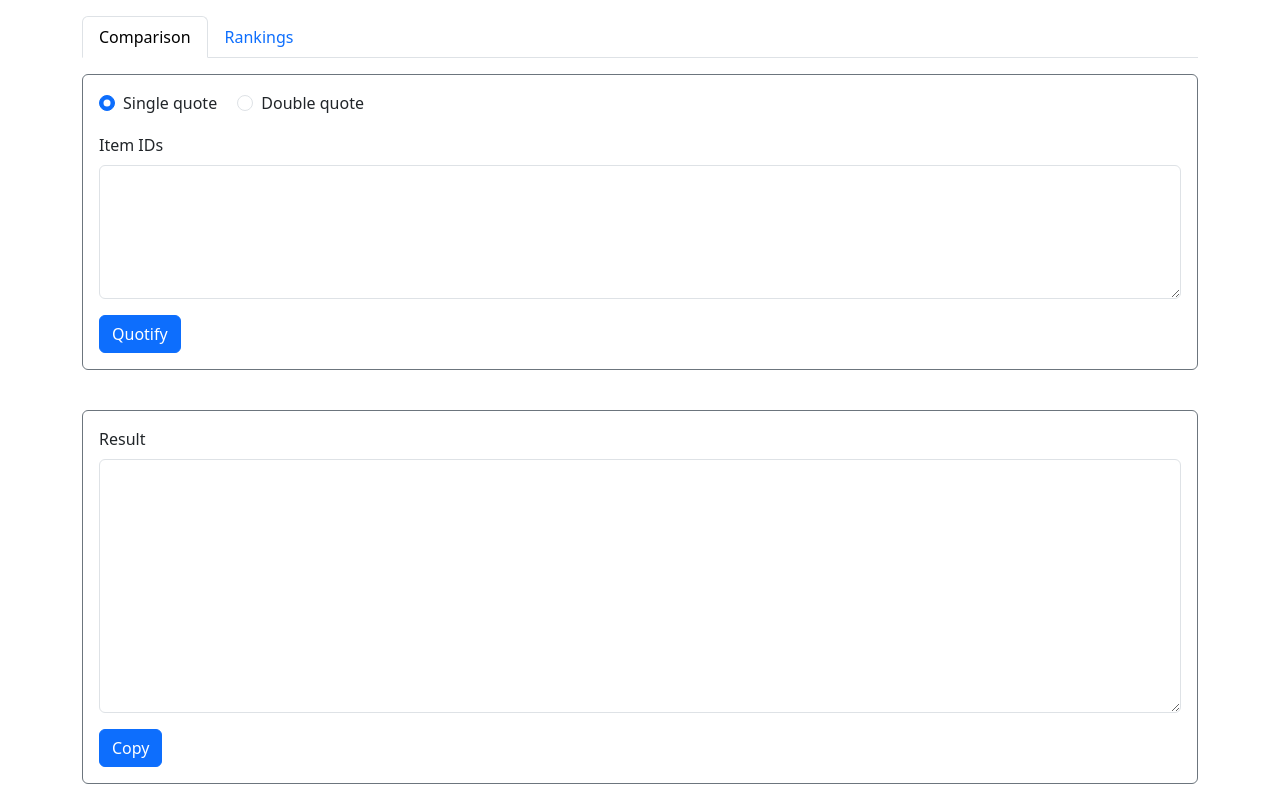
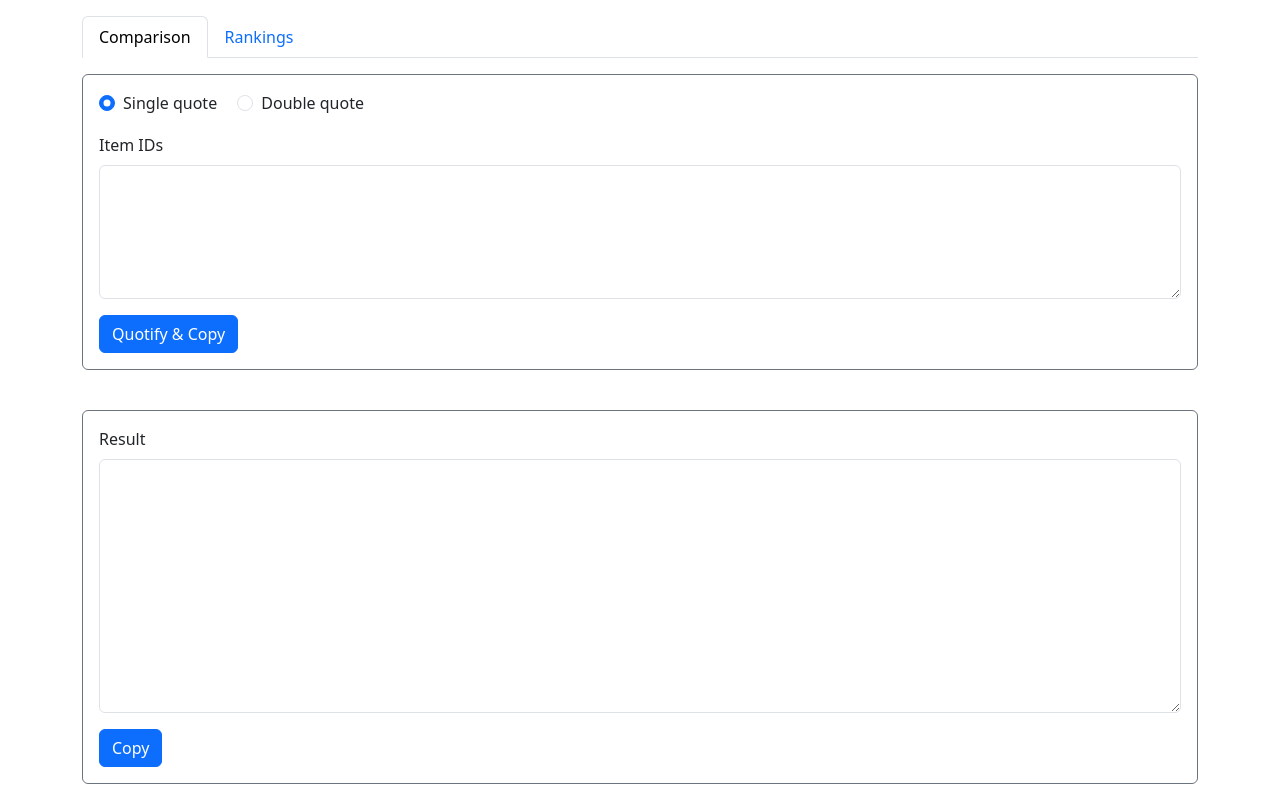
Before and after one commit to jahweh-jong/Quotify, a plain HTML site: page index.html in a window 1280 px wide. Drawn offline with nearby package versions, Linux system fonts and the light colour scheme.

Commit message:
auto copy after quotify

```diff
--- a/index.html
+++ b/index.html
@@ -39,7 +39,7 @@
                             <label for="compa" class="form-label">Item IDs</label>
                             <textarea x-model="compaForm.IDs" class="form-control" id="compa" rows="5"></textarea>
                         </div>
-                        <button x-on:click.prevent="quotify" type="submit" class="btn btn-primary">Quotify</button>
+                        <button x-on:click.prevent="quotify" type="submit" class="btn btn-primary">Quotify & Copy</button>
                     </form>
                     <br>
                     <div class="mt-3 border border-secondary rounded p-3">
@@ -66,7 +66,7 @@
                             <label for="rankings_keywords" class="form-label">Keywords</label>
                             <textarea x-model="rankingsForm.keywords" class="form-control" id="rankings_keywords" rows="5"></textarea>
                         </div>
-                        <button x-on:click.prevent="quotify" type="submit" class="btn btn-primary">Quotify</button>
+                        <button x-on:click.prevent="quotify" type="submit" class="btn btn-primary">Quotify & Copy</button>
                     </form>
                     <br>
                     <div class="mt-3 border border-secondary rounded p-3">
--- a/index.js
+++ b/index.js
@@ -22,7 +22,7 @@ document.addEventListener('alpine:init', () => {
                   const quotedStrings = idArray.map(id => quote + id + quote).join(',\n');
 
                   this.result = quotedStrings
-
+                  this.copyToClipboard()
             }else{
                 console.log('Empty Item IDs')
             }
@@ -59,6 +59,7 @@ document.addEventListener('alpine:init', () => {
                     "retailer" : retailer
                 }))
                 this.result = JSON.stringify(objArray, null, 4)
+                this.copyToClipboard()
             }else{
                 console.log('Empty Keyword or Retailer field')
             }
```
